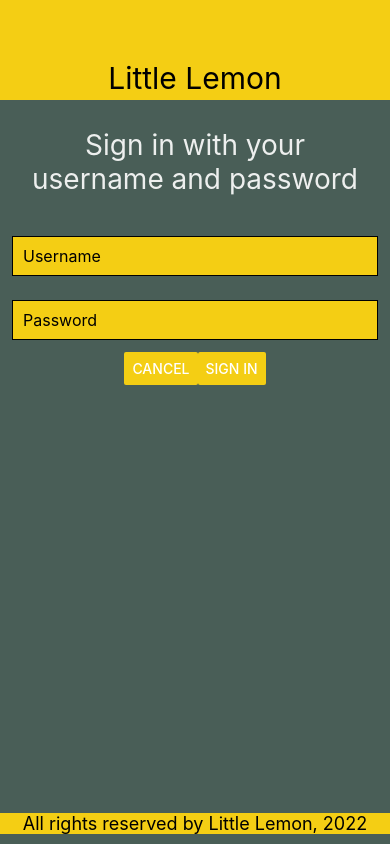
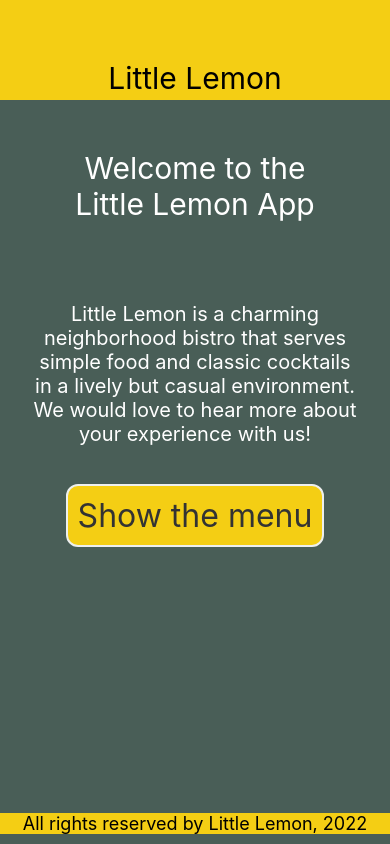
Before and after one commit to soyjherom/little-lemon-app, a React Native app: screen / in a window 390 px wide. Built offline with nearby package versions, Linux system fonts and the light colour scheme; what react-native-uuid would draw is missing.

Commit message:
[SUPPORT] Show and hide menu by demand using Pressable component, Fix Warning for mixing Lazy and not Lazy lists, Support web deployment

```diff
--- a/App.js
+++ b/App.js
@@ -9,10 +9,10 @@ import { SignInForm } from './components/SignIn';
 
 export default function App() {
 
-  const showBody = false
+  const showBody = true
   const showFeedbackForm = false
   const showSignUpForm = false
-  const showSignInForm = true
+  const showSignInForm = false
 
   return (
     <View style={styles.container}>
--- a/components/Body.js
+++ b/components/Body.js
@@ -1,31 +1,76 @@
-import { StyleSheet, ScrollView, View } from 'react-native'
+import {
+  Pressable,
+  StyleSheet,
+  ScrollView,
+  Text,
+  View
+} from 'react-native'
+import { useCallback, useState } from 'react'
 import { Welcome } from './Welcome';
 import { Description } from './Description'
 import { Menu } from './MenuSectionList'
 
 const green = '#495E57'
+const yellow = '#F4CE14'
 
 export const Body = () => {
+
+  const [ showMenu, setShowMenu ] = useState(false)
+
+  const handleOnPressShowMenu = useCallback(()=>{
+    setShowMenu(!showMenu)
+  },[showMenu, setShowMenu])
+
   return (
     <View style={styles.bodyContainer}>
-      <ScrollView
-      horizontal={false}
-      indicatorStyle={'white'}
-      style={{
-        backgroundColor: green,
-      }}>
+      {!showMenu && <>
         <Welcome/>
         <Description/>
+      </>}
+      <Pressable style={styles.button}
+        onPressOut={handleOnPressShowMenu}>
+        <Text style={styles.buttonText}>Show the menu</Text>
+      </Pressable>
+      {showMenu && <View style={{flex:1, width: '100%'}}>
+        <Text style={styles.notes}>
+          IVA and Service Taxes Included in the price
+        </Text>
         <Menu/>
-      </ScrollView>
+      </View>}
     </View>
   )
 }
 
 const styles = StyleSheet.create({
+  notes: {
+    textAlign: 'center',
+    color: "#EDEFEE"
+  },
+  pressableComponent: {
+    flex: 1,
+    justifyContent: 'center',
+    alignItems: 'center',
+    backgroundColor: green
+  },
+  button: {
+    fontSize: 22,
+    padding: 10,
+    marginVertical: 8,
+    margin: 40,
+    backgroundColor: yellow,
+    borderColor: '#EDEFEE',
+    borderWidth: 2,
+    borderRadius: 12,
+  },
+  buttonText: {
+    color: '#333333',
+    textAlign: 'center',
+    fontSize: 32
+  },
   bodyContainer:{
     flex: 1,
-    justifyContent: 'start-end',
+    justifyContent: 'flex-start',
     alignItems: 'center',
+    backgroundColor: green
   }
 })
--- a/components/MenuItem.js
+++ b/components/MenuItem.js
@@ -75,6 +75,6 @@ const styles = StyleSheet.create({
     flexDirection: 'row',
     justifyContent: 'space-between',
     alignItems: 'center',
-    borderRadius: '5px',
+    borderRadius: 5,
   }
 })
--- a/package.json
+++ b/package.json
@@ -9,11 +9,14 @@
     "web": "expo start --web"
   },
   "dependencies": {
+    "@expo/webpack-config": "^18.0.1",
     "expo": "~47.0.12",
     "expo-status-bar": "~1.4.2",
     "react": "18.1.0",
+    "react-dom": "^18.2.0",
     "react-native": "0.70.5",
-    "react-native-uuid": "^2.0.1"
+    "react-native-uuid": "^2.0.1",
+    "react-native-web": "^0.18.12"
   },
   "devDependencies": {
     "@babel/core": "^7.12.9"
```
Also changed, not shown: 1 other file (tests, documents, lock files or other folders).
